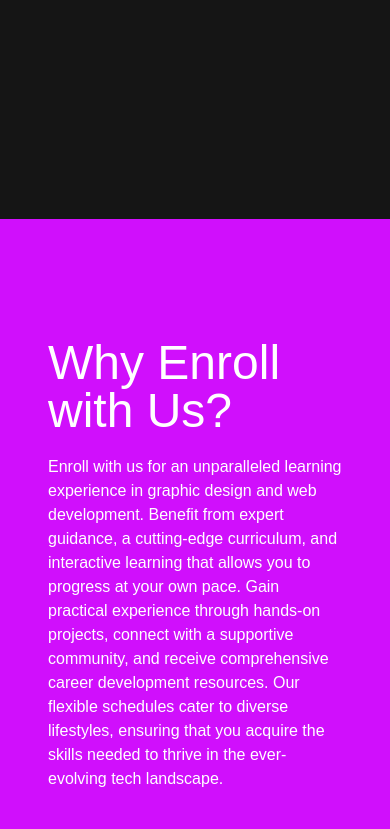
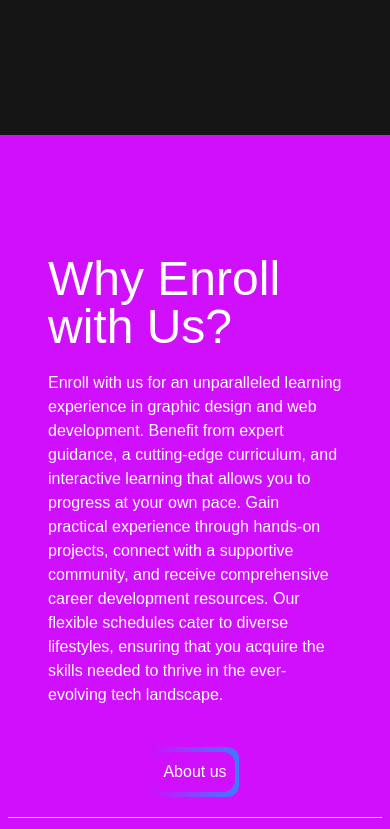
Before and after one commit to Viclaww/unik-landing, a React (Vite) app: page / in a window 390 px wide. Shown: the part 2460-3289 px from the top of the page. Built offline with nearby package versions, Linux system fonts and the light colour scheme; the HTML template or start-up script is replaced by a standard one.

Commit message:
Padding fix

```diff
--- a/src/components/WhyEnroll.jsx
+++ b/src/components/WhyEnroll.jsx
@@ -2,7 +2,7 @@ import React from "react";
 
 const WhyEnroll = () => {
   return (
-    <div className="flex font-Monstserrat items-center flex-wrap justify-between  w-full py-20 px-24 sm:px-2 md:mt-[10vh]  sm:mt-[10vh] md:p-10 md: bg-[#D00FFC] md:flex-col sm:flex-col">
+    <div className="flex font-Monstserrat items-center flex-wrap justify-between  w-full py-20 px-24 sm:px-2 md:mt-[10vh]  md:p-10 md: bg-[#D00FFC] md:flex-col sm:flex-col">
       <div className="text-white w-4/5 md:w-full sm:w-full p-10 ">
         <h3 className=" text-5xl mb-5">Why Enroll with Us?</h3>
         <p>
```
